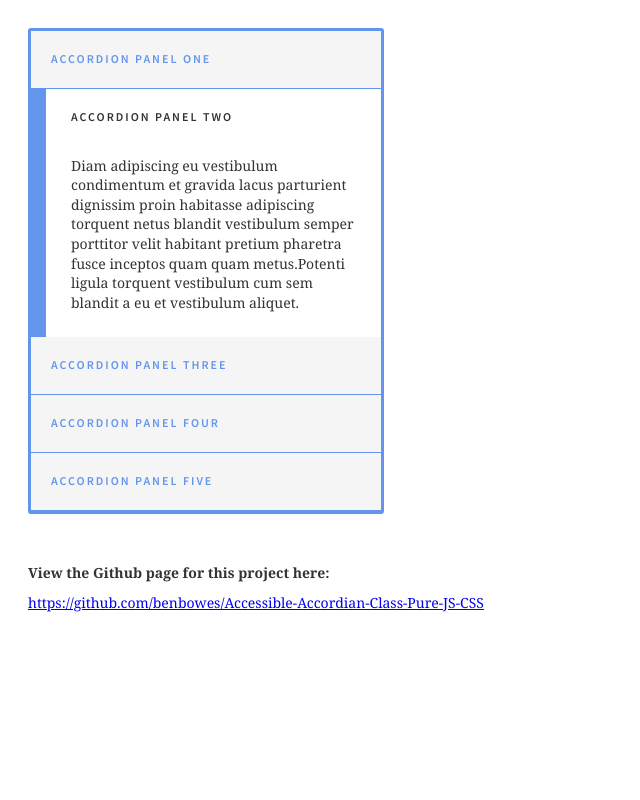
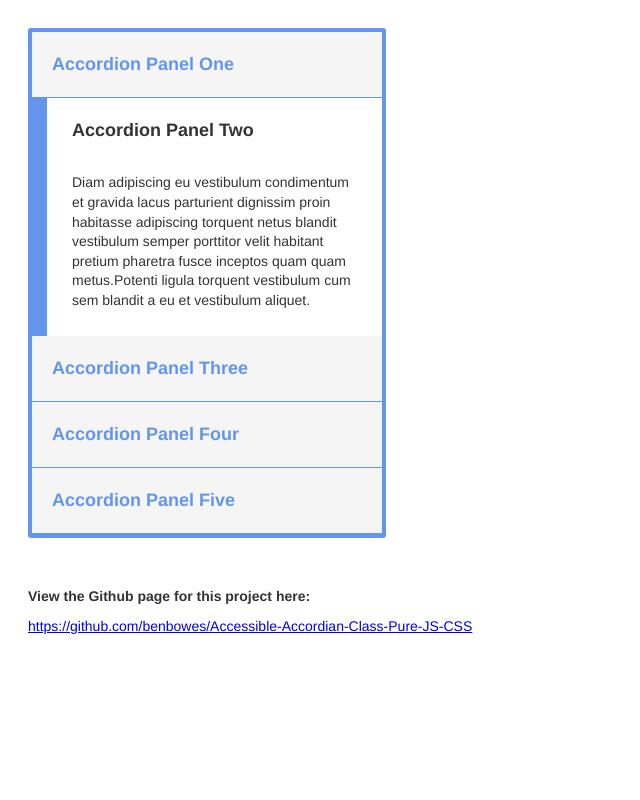
Before and after one commit to benbowes/Accessible-Accordian-Class-Pure-JS-CSS, a website: page index.html in a window 1280 px wide. Shown: the whole page, without its empty margins (0-640 px from the left). Drawn offline with Linux system fonts and the light colour scheme.

Commit message:
Update styles

```diff
--- a/style.css
+++ b/style.css
@@ -1,5 +1,5 @@
 body{
-  font-family: Georgia, serif;
+  font-family: 'Helvetica Neue', Helvetica, sans-serif;
   padding: 20px 20px 40px 20px;
   color: #333;
   background:#fff;
@@ -28,7 +28,7 @@ h4{margin: 0 0 10px;}
 .accordion{
 	border-radius: 3px;
 	overflow: hidden;
-	border: 3px solid #6495ED;
+	border: 4px solid #6495ED;
 	max-width: 350px;
 }
 
@@ -37,16 +37,15 @@ h4{margin: 0 0 10px;}
 	padding: 20px;
 	display: block;
 	text-decoration: none;
-	text-transform: uppercase;
-	letter-spacing: 2px;
 	color: #6495ED;
 	background: #f5f5f5;
-	font-family: 'Source Sans Pro', sans-serif;
-	font-size: 12px;
+	font-size: 18px;
 	font-weight: 600;
-	border-bottom: 1px solid #6495ED;
 	transition: all .2s;
 	cursor:pointer;
+}
+.accordion-panel__heading:not(:last-child){
+  border-bottom: 1px solid #6495ED;
 }
 .accordion-panel__heading:before{
 	transition: all .2s ease;
@@ -99,7 +98,6 @@ h4{margin: 0 0 10px;}
 }
 .accordion-panel__content.active {
   transition: all .2s;
-
   max-height: 500px;
   background: #fff;
   padding: 10px 20px 15px 40px;
```
Lines whose indentation alone changed are shown as unchanged.
